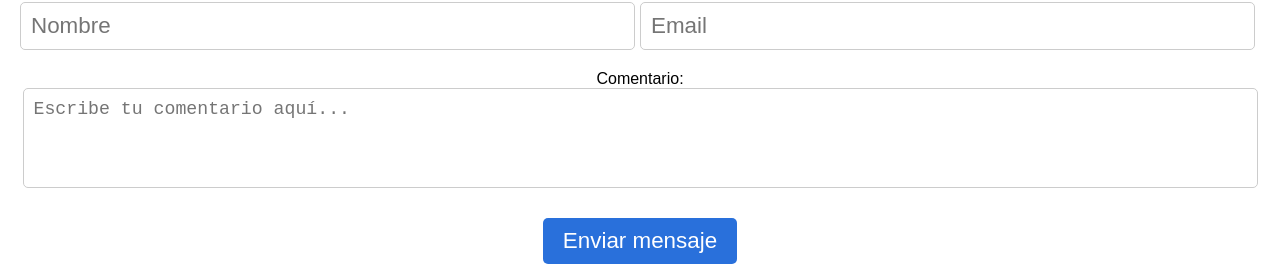
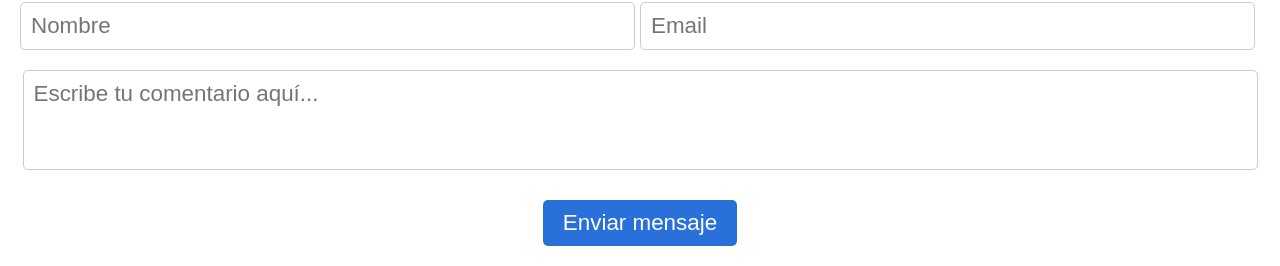
Before and after one commit to Orikku/WasteWiseMap, a React (Create React App) app: page / in a window 1280 px wide. Shown: the part 2101-2367 px from the top of the page. Built offline with nearby package versions, Linux system fonts and the light colour scheme.

Commit message:
Formulario v2

```diff
--- a/src/App.css
+++ b/src/App.css
@@ -119,28 +119,30 @@
 
 input[type="text"],
 input[type="email"] {
-  width: calc(50% - 5px); /* 50% del ancho - 5px de espacio entre ellos */
+  width: calc(50% - 5px);
   padding: 10px;
   border-radius: 5px;
   border: 1px solid #ccc;
   box-sizing: border-box;
   font-size: 1.4em;
-  margin-right: 5px; /* Espacio entre los campos de nombre y email */
+  margin-right: 5px;
 }
 
 textarea {
-  width: calc(100% - 5px); /* 100% del ancho - 5px de espacio */
+  width: calc(100% - 5px);
   padding: 10px;
   border-radius: 5px;
   border: 1px solid #ccc;
   box-sizing: border-box;
   font-size: 1.4em;
-  resize: none; /* Deshabilitar la redimension del cuadro de texto */
-  height: 100px; /* Altura fija del cuadro de texto */
+  font-family: 'Arial', sans-serif;
+  resize: none;
+  height: 100px;
 }
 
+
 button[type="submit"] {
-  margin-top: 10px; /* Espacio entre el campo de comentario y el botón */
+  margin-top: 10px;
   padding: 10px 20px;
   background-color: #2970DB;
   color: white;
--- a/src/App.js
+++ b/src/App.js
@@ -46,8 +46,8 @@ function App() {
             <input type="email" id="email" name="email" placeholder="Email" />
           </div>
           <div className="form-group">
-            <label htmlFor="comment">Comentario:</label>
-            <textarea id="comment" name="comment" maxLength={1000} placeholder="Escribe tu comentario aquí..."></textarea>
+            <label htmlFor="comment"></label>
+            <textarea id="comment" name="comment" maxLength={500} placeholder="Escribe tu comentario aquí..."></textarea>
           </div>
           <button type="submit">Enviar mensaje</button>
         </form>
```
